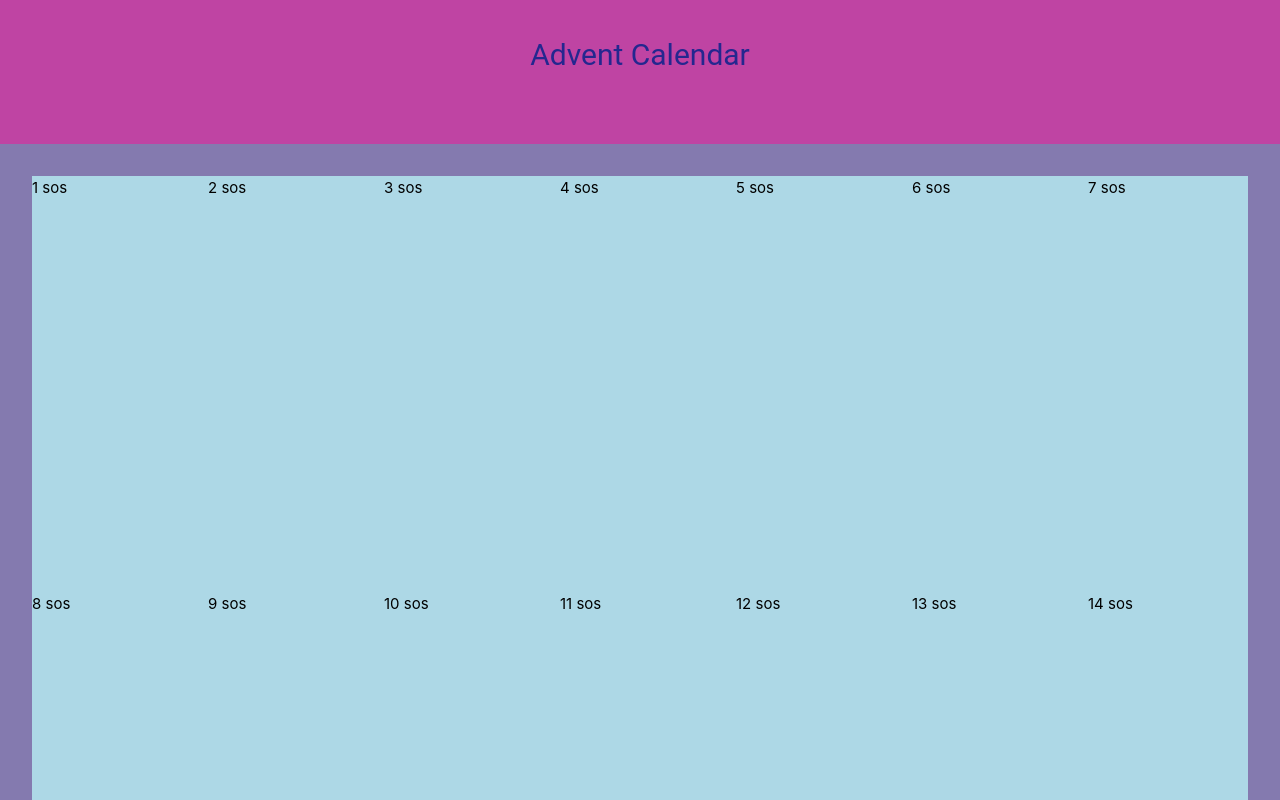
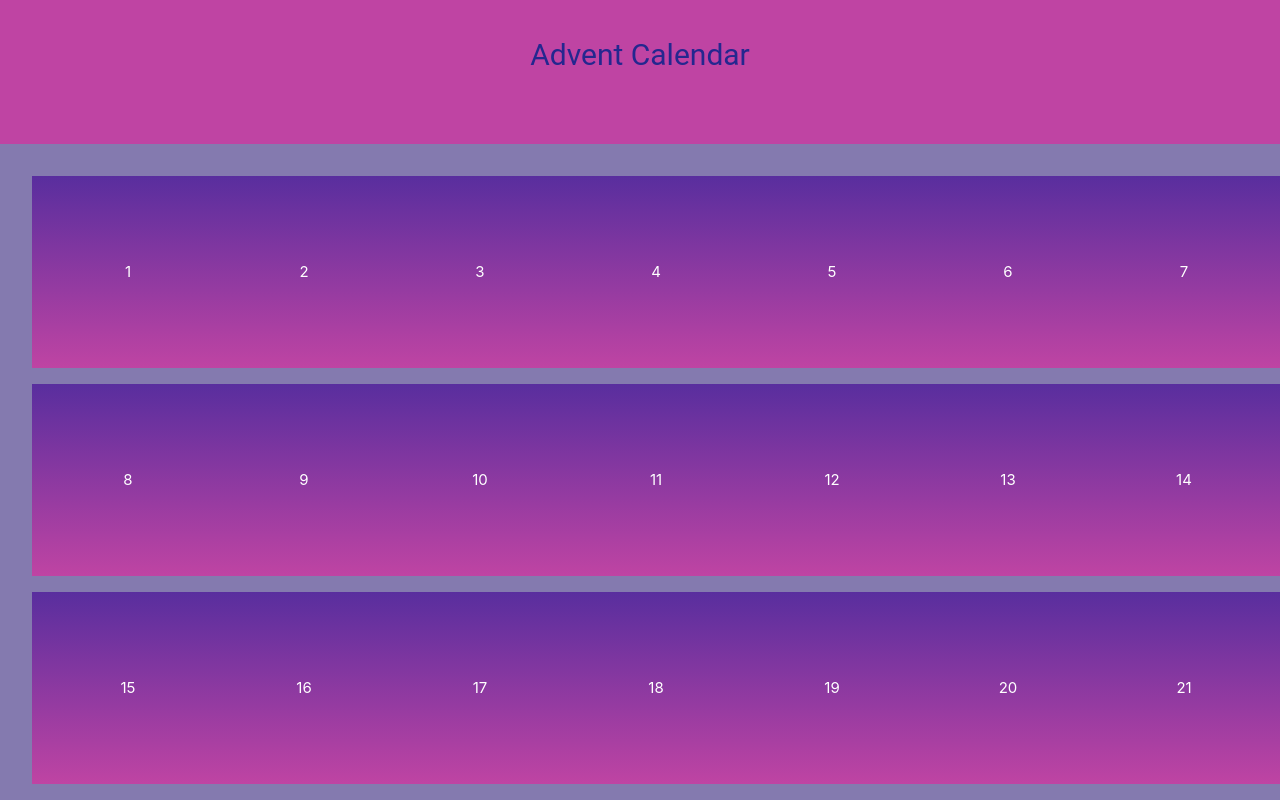
Before and after one commit to nasty23-star/advent-calendar, a Vue app: page / in a window 1280 px wide. Shown: the top 800 px of the page. Built offline with nearby package versions, Linux system fonts and the light colour scheme.

Commit message:
Сделала переворот карточки по клику, немного цветов

```diff
--- a/src/App.vue
+++ b/src/App.vue
@@ -73,7 +73,6 @@ h1 {
   color: var(--darkblue);
 }
 main {
-  background: lightblue;
   display: grid;
   grid-template-columns: repeat(auto-fill, minmax(150px, 1fr));
   grid-template-rows: repeat(4, 1fr);
--- a/src/assets/base.css
+++ b/src/assets/base.css
@@ -1,17 +1,18 @@
 /* color palette from <https://github.com/vuejs/theme> */
 :root {
-  background-color: lightgrey;
+  /* background-color: lightgrey; */
   --violet: #381f61;
   --pink: #bf44a3;
   --purple: #3e1842;
   --darkblue: #24278f;
   --lilac: #847aaf;
+  --lighter-violet: hsl(263, 55%, 40%);
 }
 
 /* semantic color variables for this project */
 :root {
- --color-background: var(--lilac);
- --color-border: var(--pink);
+  --color-background: var(--lilac);
+  --color-border: var(--pink);
 }
 
 /* @media (prefers-color-scheme: dark) {
--- a/src/components/TheCard.vue
+++ b/src/components/TheCard.vue
@@ -8,14 +8,55 @@ const number = ref(props.number)
 </script>
 
 <template>
-  <div>
-    {{ number }}
-    <slot></slot>
-  </div>
+  <label>
+    <input type="checkbox" />
+    <div class="card">
+      <div class="front">{{ number }}</div>
+      <div class="back"><slot></slot></div>
+    </div>
+  </label>
 </template>
 
 <style scoped>
 div {
   block-size: 25rem;
 }
+.card {
+  position: relative;
+  block-size: 12rem;
+  inline-size: 12rem;
+  color: white;
+  transform-style: preserve-3d;
+  transition: transform 1s;
+  cursor: pointer;
+}
+input {
+  position: absolute;
+  visibility: hidden;
+}
+input:checked + .card {
+  transform: rotateY(180deg);
+}
+.card div {
+  position: absolute;
+  block-size: 100%;
+  inline-size: 100%;
+  display: flex;
+  justify-content: center;
+  align-items: center;
+  text-align: center;
+  padding-inline: 20px;
+  padding-block: 20px;
+  backface-visibility: hidden;
+}
+.front {
+  background-image: linear-gradient(to bottom, var(--lighter-violet), var(--pink));
+  block-size: 12rem;
+  text-align: center;
+}
+.back {
+  transform: rotateY(180deg);
+  text-transform: none;
+  letter-spacing: 0;
+}
 </style>
```
